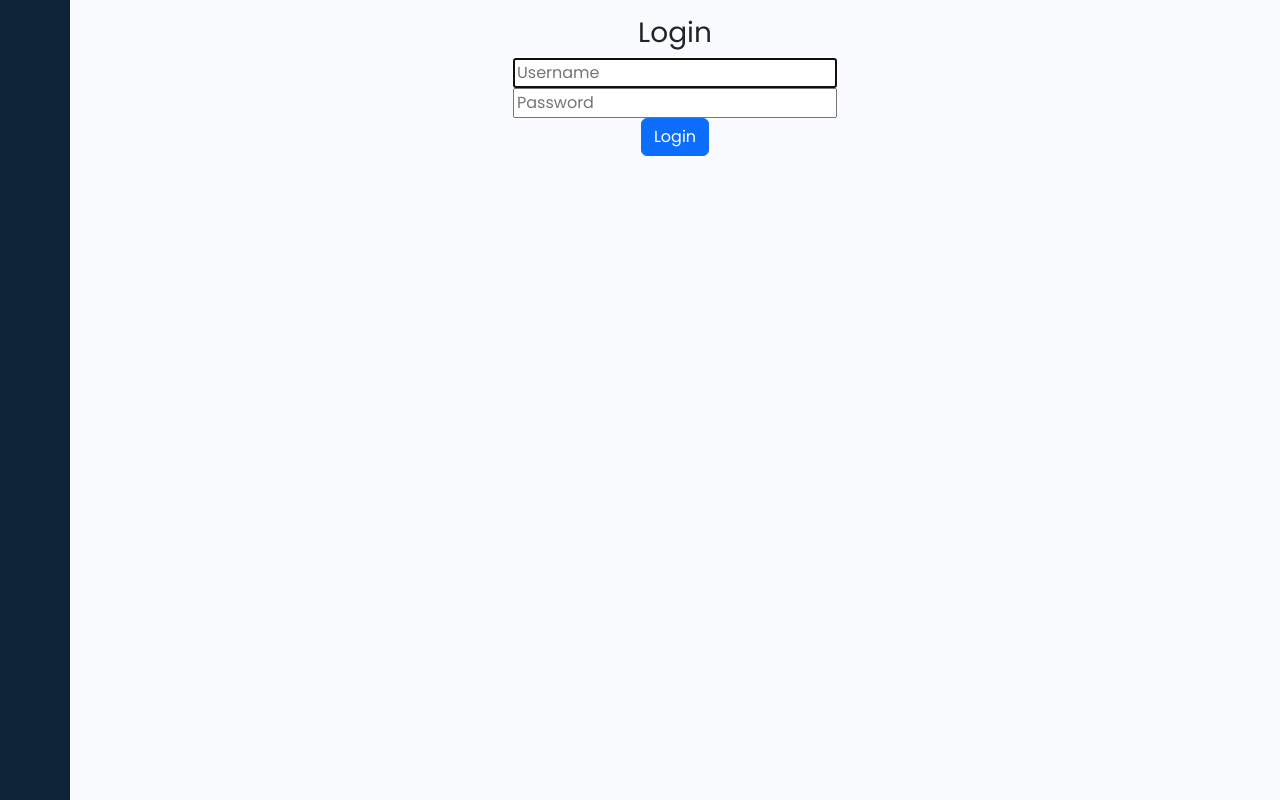
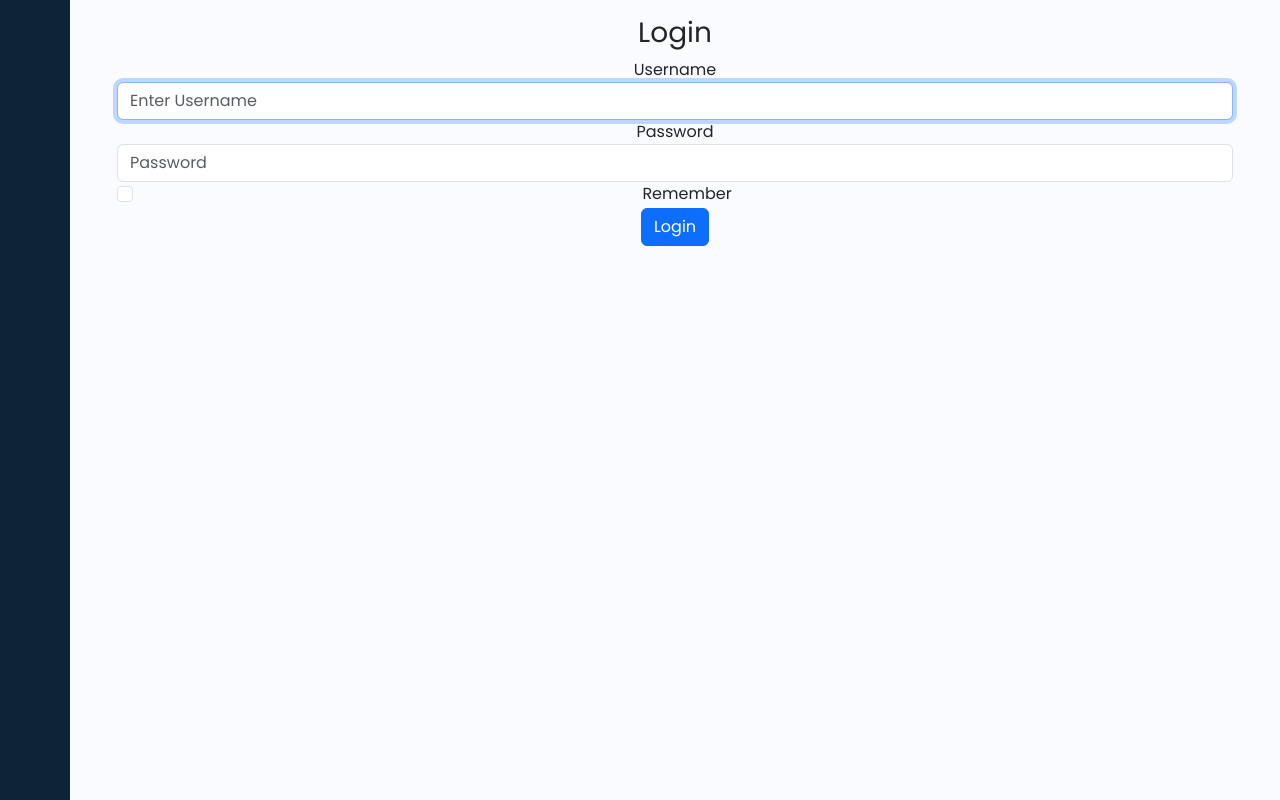
Before and after one commit to FadliAktsar/dashboard-in, a Flask app: template app/templates/auth/login.html in a window 1280 px wide. Run offline with Flask 3, Linux system fonts and the light colour scheme; the template is opened without the code that fills it, so the values that code supplies are empty; parts of the project's set-up code (start-up, migrations or seed data) failed here and were passed over; some libraries are stand-ins or nearby versions.

Commit message:
major commit

```diff
--- a/app/__init__.py
+++ b/app/__init__.py
@@ -12,9 +12,6 @@ def create_app(config_class=Config):
     #Mendaftarkan alamat blueprint
     from app.main import bp as main_bp
     app.register_blueprint(main_bp)
-
-    from app.auth import bp as auth_bp
-    app.register_blueprint(auth_bp)
 
     from app.upload import bp as upload_bp
     app.register_blueprint(upload_bp, url_prefix='/upload')
--- a/app/dashboard/routes.py
+++ b/app/dashboard/routes.py
@@ -15,7 +15,6 @@ from io import StringIO
 model = joblib.load('app/notebooks/arima_model1.joblib')
 
 @bp.route('/')
-#@login_required
 def index():
     return render_template('dashboard/index.html')
 
@@ -66,15 +65,12 @@ def get_data():
                                         index=pd.to_datetime(labels))
         prediction = model.predict(start=len(transaction_series),
                                            end=len(transaction_series) + input_periods - 1)
-        #prediction_mean = prediction.predicted_mean
 
         #Save Forecast to Database
         for i, date in enumerate(forecast_range):
             existing_entry = db.session.query(Peramalan).filter_by(Settelement_Date=date).first()
             if not existing_entry:
-                predict = Peramalan(Settelement_Date=date,
-                                     Forecast = prediction_mean[i],
-                                       Revenue=0)
+                predict = Peramalan(Settelement_Date=date, Forecast = prediction[i],Revenue=0)
                 db.session.add(predict)
         db.session.commit()
 
--- a/app/static/js/upload_content.js
+++ b/app/static/js/upload_content.js
@@ -1,6 +1,8 @@
 $(document).ready(function() {
     function updateContent(searchQuery, page) {
-        $.get('/upload', { search: searchQuery, page: page }, function(data) {
+        $.get('/upload',
+             { search: searchQuery, page: page },
+              function(data) {
             $('#transaction-table').html(data.table);
             $('#pagination').html(data.pagination);
         });
--- a/app/templates/auth/login.html
+++ b/app/templates/auth/login.html
@@ -2,38 +2,29 @@
 {% block title %} Login {% endblock %}
 {% block content %}
 <div class="column is-4 is-offset-4">
+
+    <div id="notification">
+        {% include 'notification.html' %}
+      </div>
+
     <h3 class="title">Login</h3>
-    <div class="box">
-        {% with messages = get_flashed_messages() %}
-        {% if messages %}
-            <div class="notification">
-                {{ messages[0] }}
-            </div>
-        {% endif %}
-        {% endwith %}
         <form method="POST" action="{{ url_for('auth.login') }}">
-            <div class="field">
-                <div class="control">
-                    <input class="input is-large" type="username" name="username" placeholder="Username" autofocus="">
-                </div>
-            </div>
+            <div class="form-group">
+                <label for="inputUsername">Username</label>
+                <input type="username" class="form-control" id="inputUsername" placeholder="Enter Username" autofocus="">
+              </div>
 
-            <div class="field">
-                <div class="control">
-                    <input class="input is-large" type="password" name="password" placeholder="Password">
-                </div>
-            </div>
+              <div class="form-group">
+                <label for="inputPassword">Password</label>
+                <input type="password" class="form-control" id="inputPassword" placeholder="Password">
+              </div>
 
-            <!--
-            <div class="field">
-                <label class="checkbox">
-                    <input type="checkbox" name="remember">
-                    Remember me
-                </label>
-            </div>
-            -->
+              <div class="form-check">
+                <input type="checkbox" class="form-check-input" id="inputCheckBox">
+                <label class="form-check-label">Remember</label>
+              </div>
 
-            <button type="button" class="btn btn-primary">Login</button>
+            <button type="submit" class="btn btn-primary">Login</button>
         </form>
     </div>
 </div>
--- a/app/templates/main/index.html
+++ b/app/templates/main/index.html
@@ -1,7 +1,7 @@
 {%extends 'base.html'%}
 {% block title %} Home {% endblock %}
 {%block content%}
-    <div class="content">
-        <h2>Halaman home.</h2>
-    </div>
+
+{% include 'main/card.html' %}
+
 {%endblock%}
--- a/app/templates/sidebar.html
+++ b/app/templates/sidebar.html
@@ -27,10 +27,4 @@
             </a>
         </li>
     </ul>
-    <div class="sidebar-footer">
-        <a href="#" class="sidebar-link">
-            <i class="lni lni-exit"></i>
-            <span>Logout</span>
-        </a>
-    </div>
 </aside>
--- a/app/upload/routes.py
+++ b/app/upload/routes.py
@@ -14,7 +14,6 @@ def allowed_file(filename):
     return '.' in filename and filename.rsplit('.', 1)[1].lower() in ALLOWED_EXTENSIONS
 
 @bp.route('/')
-#@login_required
 def index():
 
     try:
```
Also changed, not shown: app/auth/routes.py (+22 -25 lines), app/templates/main/card.html (added, +20 -0 lines), 12 other files.
